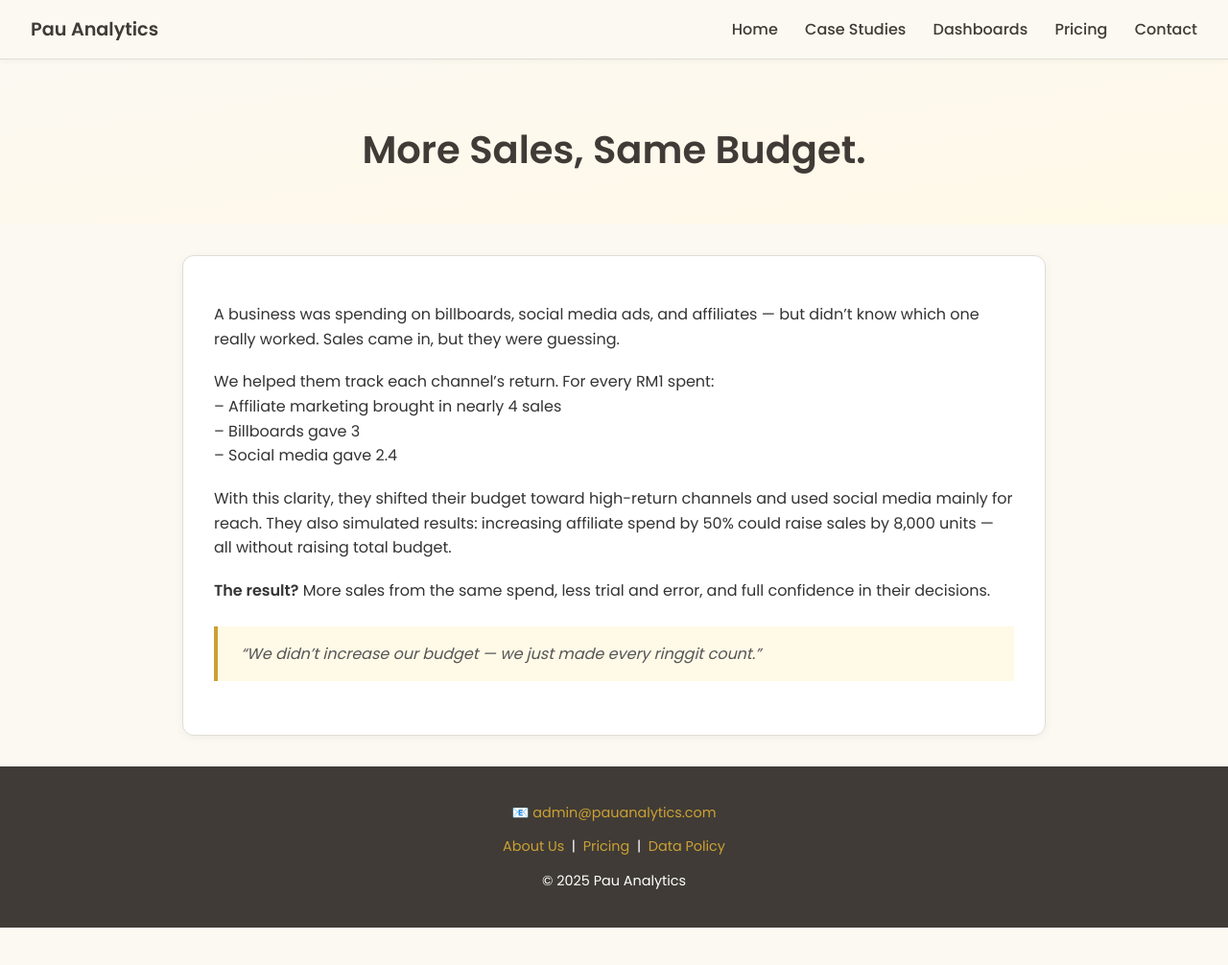
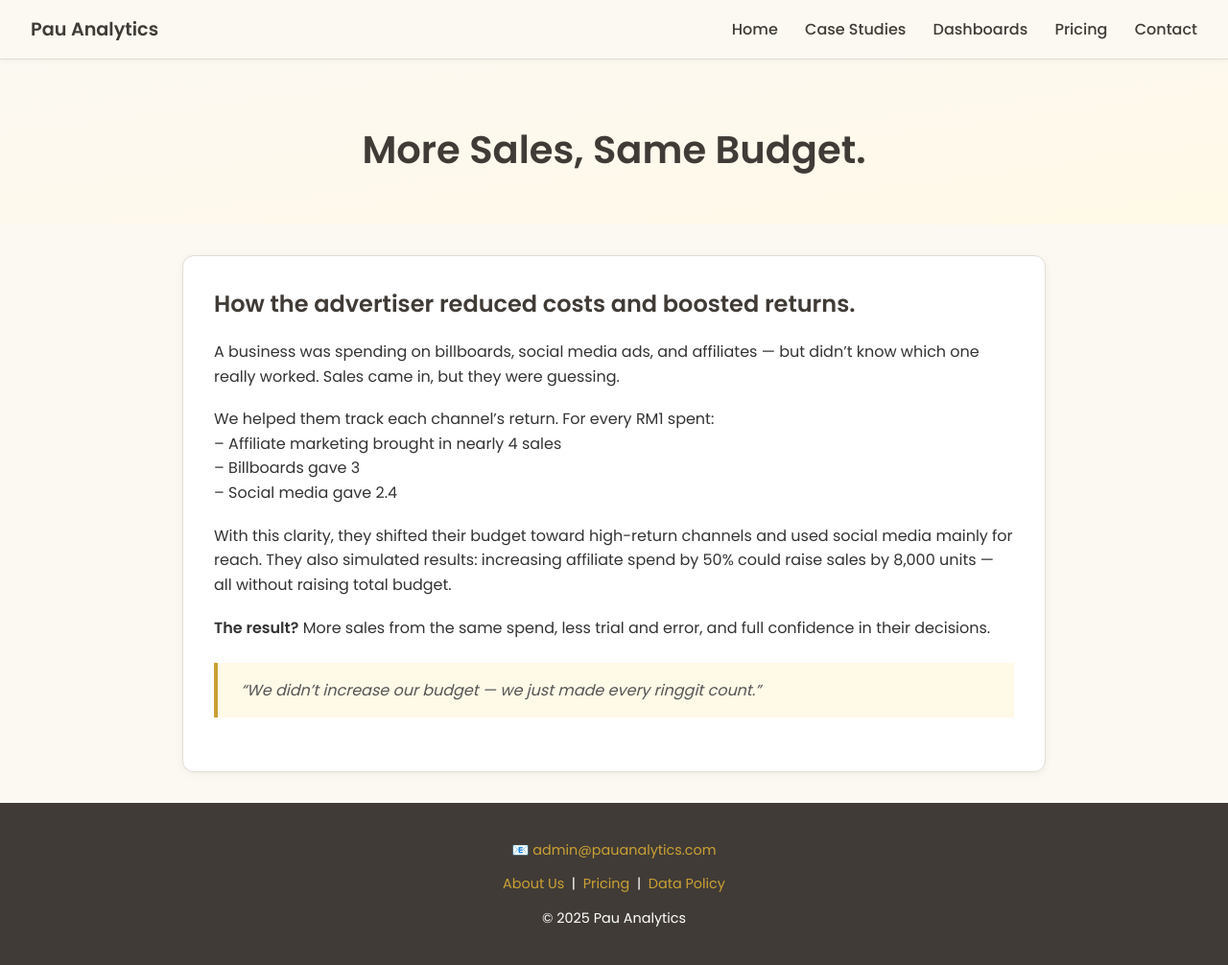
Before and after one commit to lyven81/pinnacles-learning-website, a Jekyll site: the page case-study/case-study-4.html, which Jekyll copies as it is, in a window 1280 px wide and 1006 px high. Shown: the whole window at 96% size. Built offline with Jekyll 4.4.1, drawn with Linux system fonts in a browser that asks for light colours.

Commit message:
Update case-study-4.html

```diff
--- a/case-study/case-study-4.html
+++ b/case-study/case-study-4.html
@@ -225,7 +225,7 @@
 
   <main class="container">
      <div class="case-card">
-      <h2How the advertiser reduced costs and boosted returns.</h3>
+      <h2>How the advertiser reduced costs and boosted returns.</h3>
       <p>
         A business was spending on billboards, social media ads, and affiliates — but didn’t know which one really worked. Sales came in, but they were guessing.
       </p>
```
